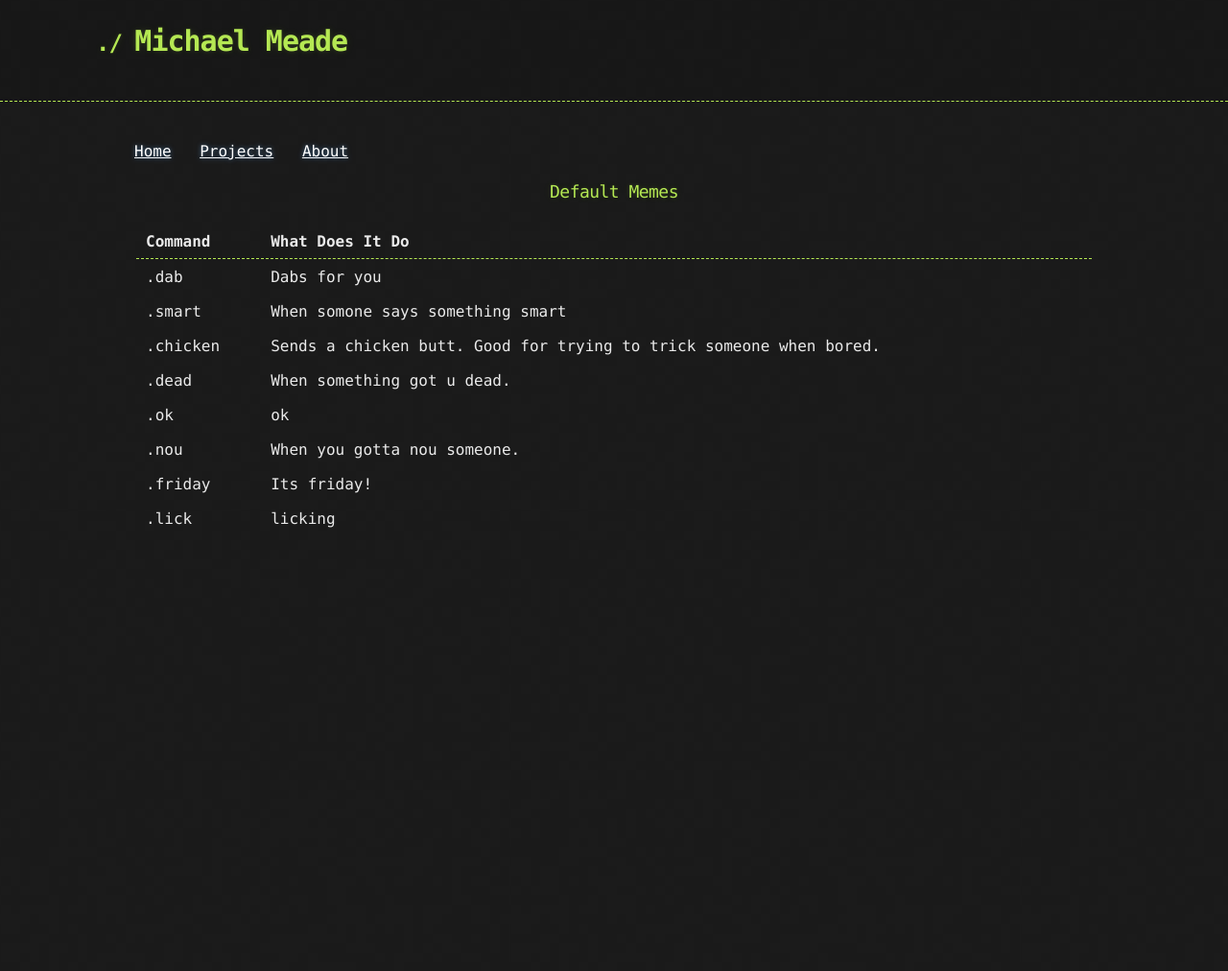
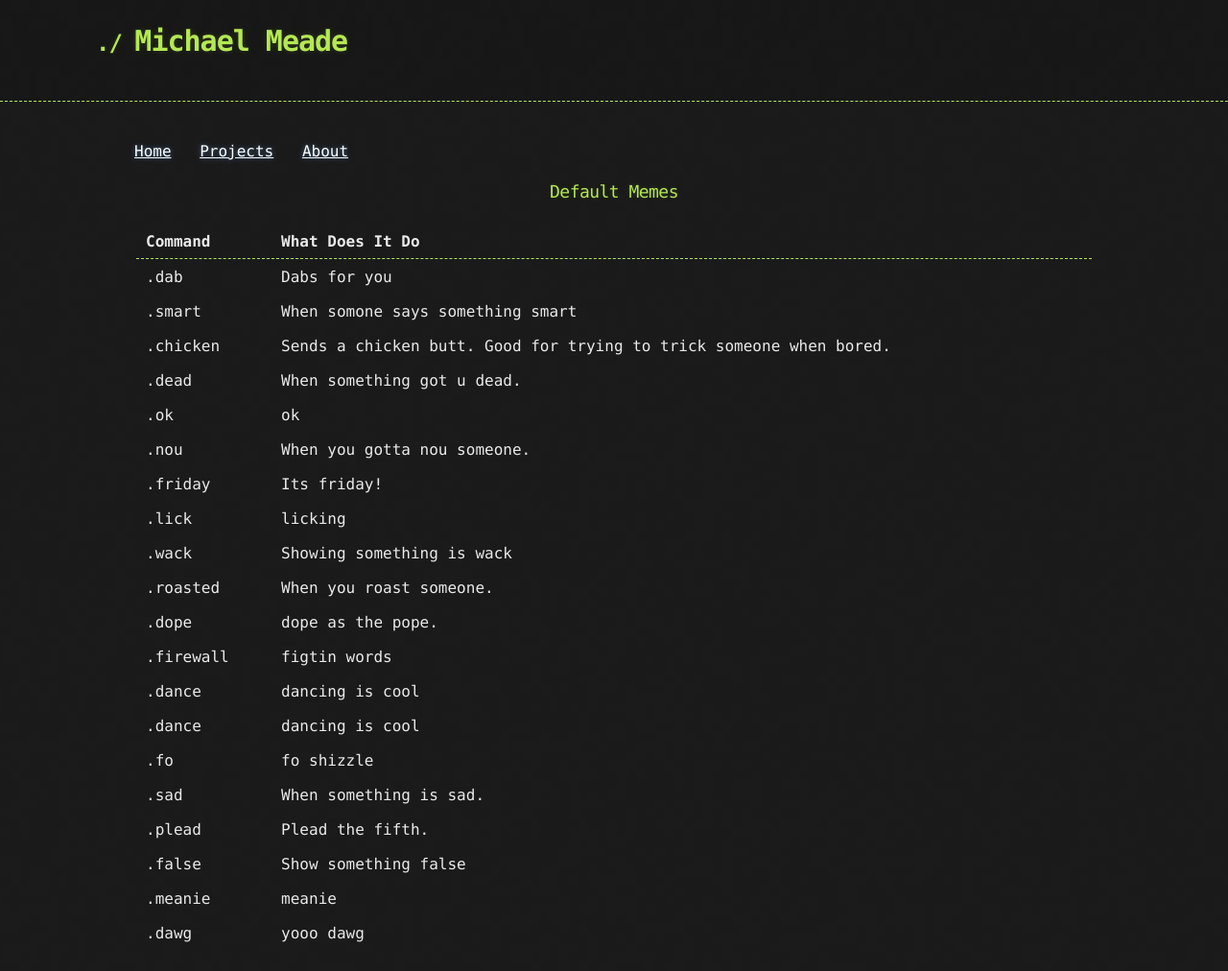
Before and after one commit to Michael-Meade/MinerFind, a Jekyll site: the page built from moss-discord.md, in a window 1280 px wide. Shown: the whole page at 96% size. Built offline with Jekyll 4.4.1, drawn with Linux system fonts in a browser that asks for light colours; our own code applies the rules of GitHub Pages for plain Markdown files; the repository's description, which GitHub fills in, is left out; before the commit the page ends 900 px from its top, so only the background shows below that.

Commit message:
Update moss-discord.md

```diff
--- a/moss-discord.md
+++ b/moss-discord.md
@@ -36,4 +36,52 @@
     <td>.lick</td>
     <td>licking</td>
   </tr>
+  <tr>
+    <td>.wack</td>
+    <td>Showing something is wack</td>
+  </tr>
+  <tr>
+    <td>.roasted</td>
+    <td>When you roast someone.</td>
+  </tr>
+  <tr>
+    <td>.dope</td>
+    <td>dope as the pope.</td>
+  </tr>
+  <tr>
+    <td>.firewall</td>
+    <td>figtin words</td>
+  </tr>
+  <tr>
+    <td>.dance</td>
+    <td>dancing is cool</td>
+  </tr>
+  <tr>
+    <td>.dance</td>
+    <td>dancing is cool</td>
+  </tr>
+  <tr>
+    <td>.fo</td>
+    <td>fo shizzle </td>
+  </tr>
+  <tr>
+    <td>.sad</td>
+    <td>When something is sad.</td>
+  </tr>
+  <tr>
+    <td>.plead</td>
+    <td>Plead the fifth.</td>
+  </tr>
+  <tr>
+    <td>.false</td>
+    <td>Show something false</td>
+  </tr>
+  <tr>
+    <td>.meanie</td>
+    <td>meanie</td>
+  </tr>
+  <tr>
+    <td>.dawg</td>
+    <td>yooo dawg</td>
+  </tr>
 </table>
```
